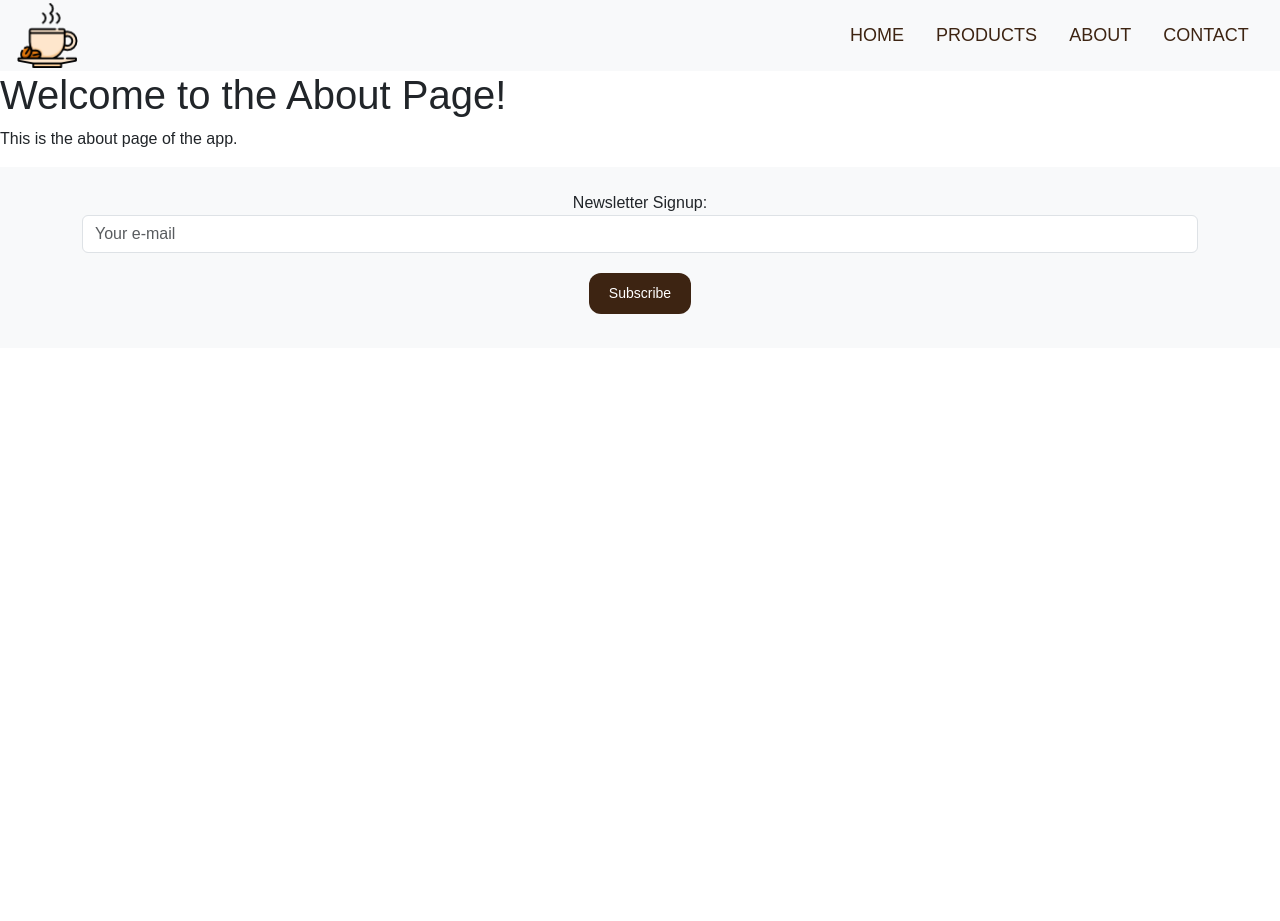
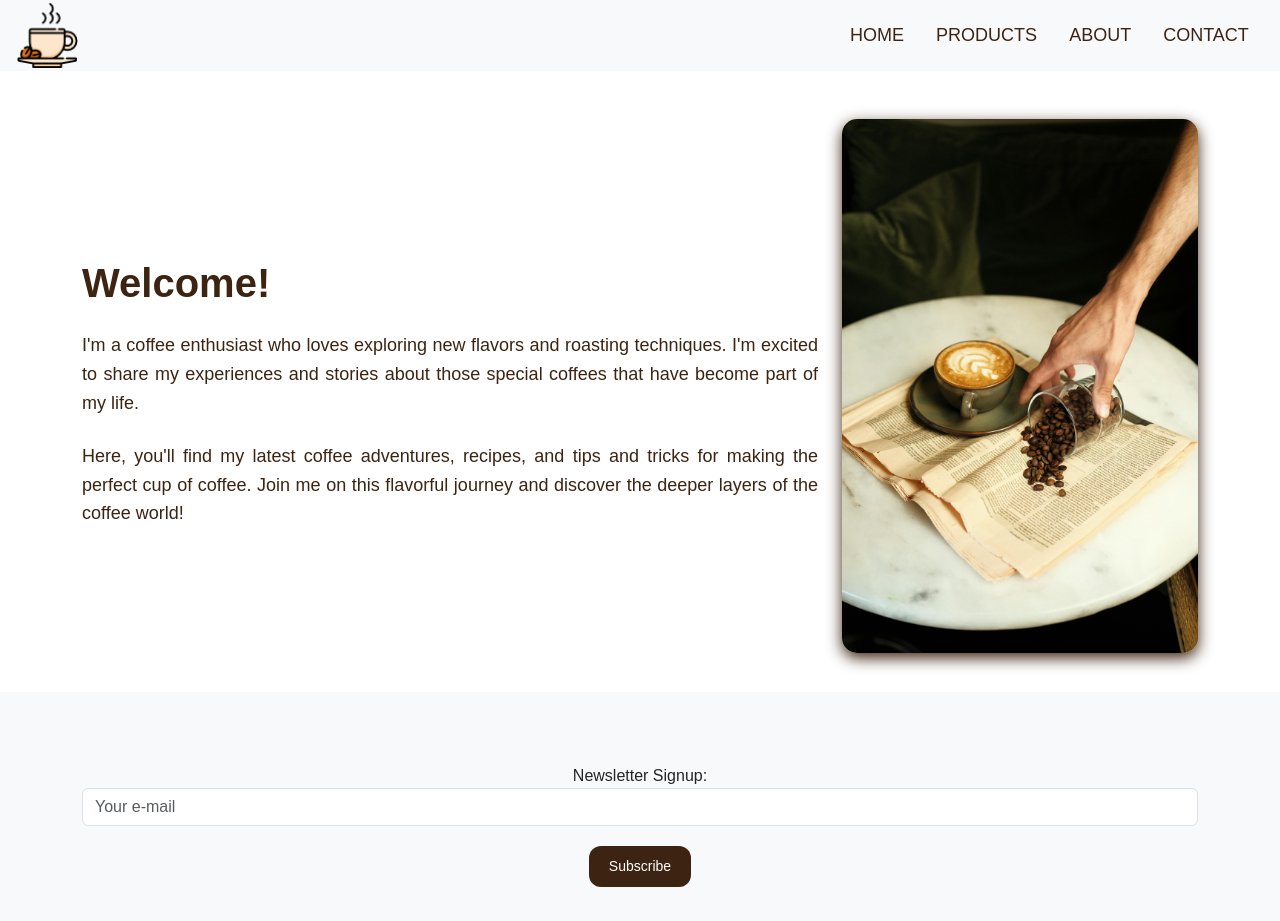
Before and after one commit to dajkagabi/Coffee-2024, a React (Vite) app: page /about in a window 1280 px wide. Before the commit the page ends 800 px from the top, so only its background shows below. Built offline with nearby package versions, Linux system fonts and the light colour scheme.

Commit message:
about stb

```diff
--- a/package.json
+++ b/package.json
@@ -10,6 +10,10 @@
     "preview": "vite preview"
   },
   "dependencies": {
+    "@fortawesome/fontawesome-free": "^6.6.0",
+    "@fortawesome/fontawesome-svg-core": "^6.6.0",
+    "@fortawesome/free-solid-svg-icons": "^6.6.0",
+    "@fortawesome/react-fontawesome": "^0.2.2",
     "bootstrap": "^5.3.3",
     "react": "^18.3.1",
     "react-bootstrap": "^2.10.5",
--- a/src/components/About.jsx
+++ b/src/components/About.jsx
@@ -1,12 +1,27 @@
 
+import './styles/About.css';
 
 const About = () => {
-    return (
-      <div>
-        <h1>Welcome to the About Page!</h1>
-        <p>This is the about page of the app.</p>
+  return (
+    <div className="container mt-5 text-color">
+      <div className="row">
+        <div className="col-md-8">
+          <h1 className="mb-4">Welcome!</h1>
+          <p>
+            I&apos;m a coffee enthusiast who loves exploring new flavors and roasting techniques.
+            I&apos;m excited to share my experiences and stories about those special coffees that have become part of my life.
+          </p>
+          <p>
+            Here, you&apos;ll find my latest coffee adventures, recipes, and tips and tricks for making the perfect cup of coffee.
+            Join me on this flavorful journey and discover the deeper layers of the coffee world!
+          </p>
+        </div>
+        <div className="col-md-4 text-center mb-4">
+          <img src="./public/images/coffeeImage.jpg" alt="Coffee Enthusiast" className="img-fluid align-right"/>
+        </div>
       </div>
-    );
-  };
+    </div>
+  );
+}
 
-  export default About;
+export default About;
--- a/src/components/Products.jsx
+++ b/src/components/Products.jsx
@@ -1,6 +1,7 @@
 import data from "./data/coffeeData.json";
 import './styles/Products.css';
-
+import { FontAwesomeIcon } from '@fortawesome/react-fontawesome';
+import { faCartShopping } from '@fortawesome/free-solid-svg-icons';
 
 function Products() {
   return (
@@ -9,10 +10,16 @@ function Products() {
         {data.map((coffee) => (
           <div key={coffee.id} className="col-md-4 mb-4">
             <div className="card">
-              <img src={coffee.image} className="card-img-top" alt={coffee.name} />
+              <img src={coffee.image} className="card-img-top img-fixed-height" alt={coffee.name} />
               <div className="card-body">
                 <h5 className="card-title">{coffee.name}</h5>
                 <p className="card-text">{coffee.description}</p>
+                <div className="d-flex justify-content-between align-items-center">
+                  <p className="card-price mb-0">${coffee.price}</p>
+                  <button className="btn btn-primary cart-button">
+                    <FontAwesomeIcon icon={faCartShopping} />
+                  </button>
+                </div>
               </div>
             </div>
           </div>
--- a/src/components/data/coffeeData.json
+++ b/src/components/data/coffeeData.json
@@ -4,15 +4,17 @@
       "name": "Espresso",
       "description": "Strong and concentrated coffee",
       "category": "Espresso",
-      "image": "/images/expresszo.jpg"
-    },
+      "image": "/images/expresszo.jpg",
+      "price": 2.55
+      },
 
     {
         "id": 2,
         "name": "Double-Espresso",
         "description": "A double espresso is a strong, concentrated coffee with a rich, intense flavor.",
         "category": "Espresso",
-        "image": "/images/double expresszo.jpg"
+        "image": "/images/double expresszo.jpg",
+        "price": 4.55
       },
 
 
@@ -21,27 +23,31 @@
       "name": "Latte",
       "description": "Espresso with steamed milk",
       "category": "Latte",
-      "image": "/images/latte.jpg"
+      "image": "/images/latte.jpg",
+      "price": 12.22
     },
     {
       "id": 4,
       "name": "Cappuccino",
       "description": "Espresso with steamed milk and foam",
       "category": "Cappuccino",
-      "image": "/images/cappuccino.jpg"
+      "image": "/images/cappuccino.jpg",
+      "price": 14.22
     },
     {
       "id": 5,
       "name": "Americano",
       "description": "Espresso with added hot water",
       "category": "Americano",
-      "image": "/images/americano.jpg"
+      "image": "/images/americano.jpg",
+      "price": 10.55
     },
     {
       "id": 6,
       "name": "Mocha",
       "description": "Espresso with chocolate and steamed milk",
       "category": "Mocha",
-      "image": "/images/mocha.jpg"
+      "image": "/images/mocha.jpg",
+      "price": 18.22
     }
   ]
--- /dev/null
+++ b/src/components/styles/About.css
@@ -0,0 +1,40 @@
+
+.text-color {
+    color: #3d2412;
+  }
+
+  h1 {
+    font-size: 2.5rem;
+    margin-bottom: 1.5rem;
+    font-weight: bold;
+  }
+
+  p {
+    font-size: 1.125rem;
+    line-height: 1.6;
+    margin-bottom: 1.5rem;
+    text-align: justify;
+    color: #3d2412;
+  }
+
+
+  .container {
+    margin-top: 3rem;
+  }
+
+
+  .row {
+    display: flex;
+    align-items: center;
+  }
+
+
+  .img-fluid.align-right {
+    float: right;
+    margin-left: 15px;
+    margin-bottom: 15px;
+    max-width: 100%;
+    height: auto;
+    box-shadow: rgba(61 36, 18) 0px 5px 15px;
+    border-radius: 15px;
+  }
```
Also changed, not shown: public/images/coffeeImage.jpg (added), src/components/styles/Contact.css (added), 1 other file (tests, documents, lock files or other folders).
